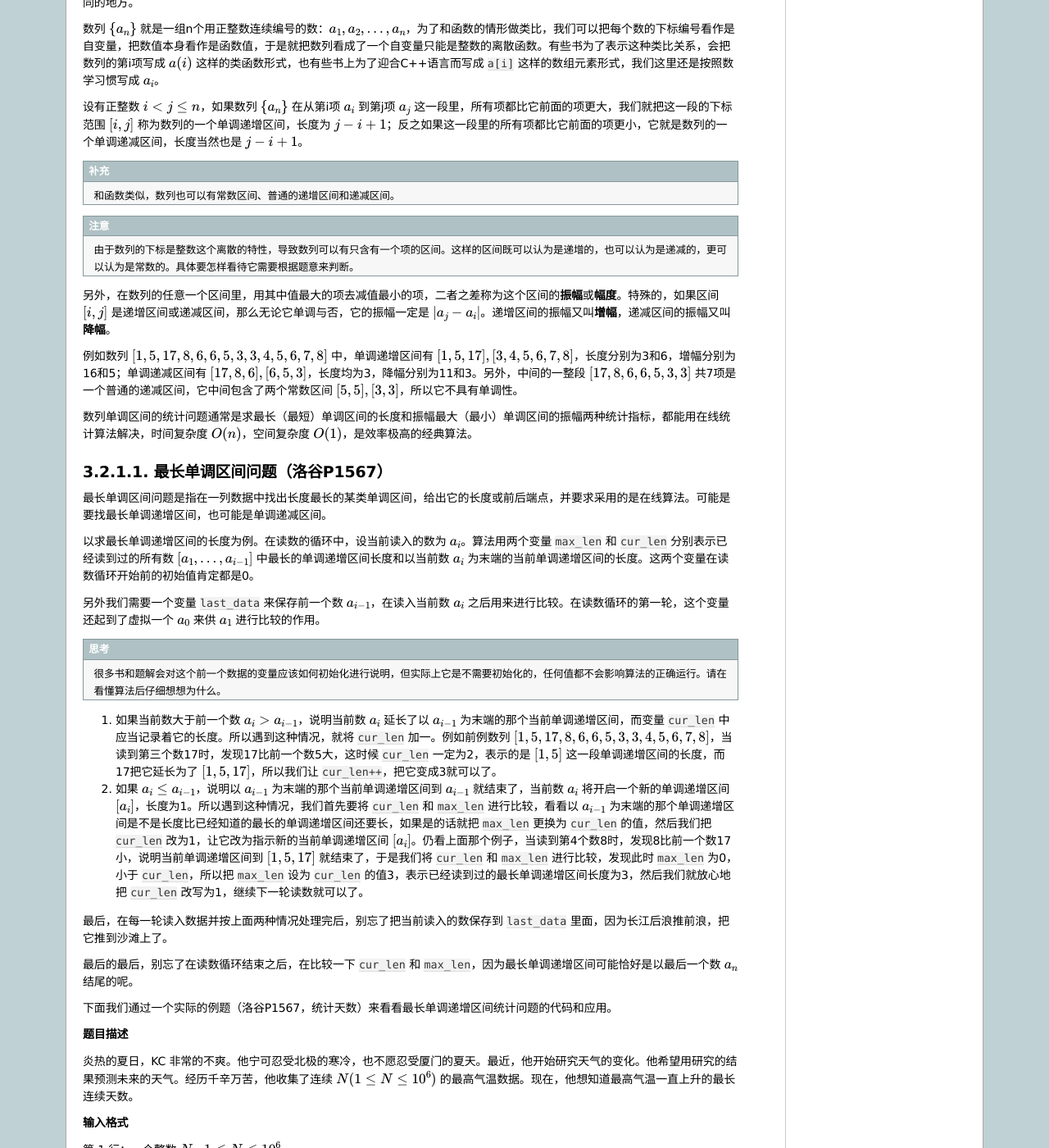
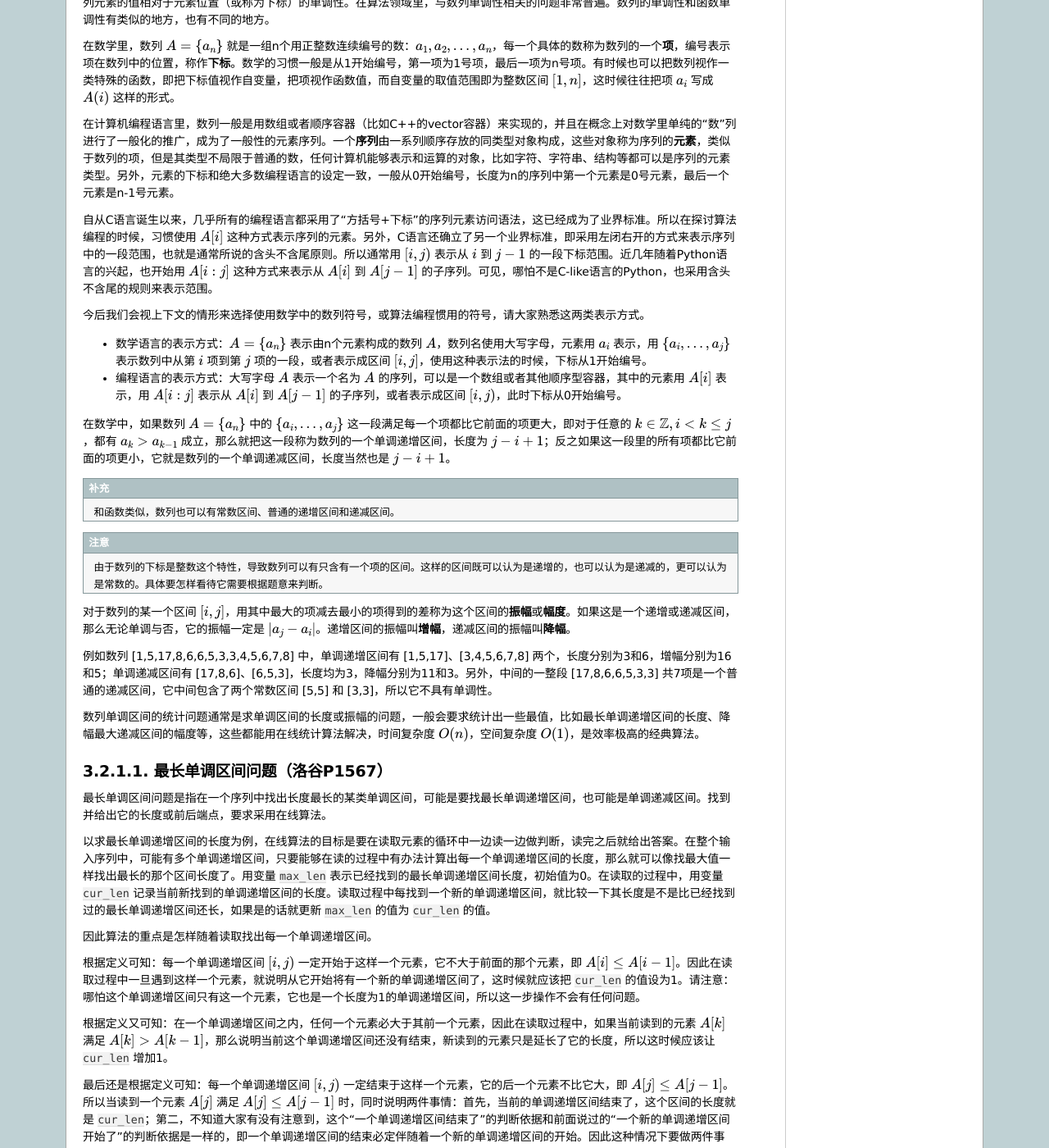
Before and after one commit to majorli/algo_guide, a Sphinx documentation site: the page built from source/ch02/sec02/221_mono_intervals.rst, in a window 1280 px wide and 1400 px high, scrolled down 890 px. Shown: the whole window at 82% size. Built offline with Sphinx 7.4.7, drawn with Linux system fonts in a browser that asks for light colours; formulas are drawn with MathJax 3; some of the changed text lies outside the part shown.

Commit message:
20200413_0011draft_221_proofreading

```diff
--- a/source/ch02/sec02/221_mono_intervals.rst
+++ b/source/ch02/sec02/221_mono_intervals.rst
@@ -1,17 +1,17 @@
 单调区间在线统计
 ++++++++++++++++++++++++
 
-:strong:`单调性`\ 和\ :strong:`单调区间`\ 本是数学上的概念，在初等数学里，主要用于描述一元实数函数和数列的增减性，也叫\ :strong:`单调性`\ 。
+:strong:`单调性`\ 和\ :strong:`单调区间`\ 是数学上的重要概念，用于描述一元实数函数值和数列元素的增减性，以及具有相同增减性的一段范围。
 
 **函数的单调性和单调区间**
 
-对于一个一元实数函数 :math:`f(x)`，如果在某一个取值范围内，对于任意两个不同的自变量 :math:`x_1\lt x_2`，它们所对应的函数值大小关系是 :math:`f(x_1)\lt f(x_2)`，那么我们称函数 :math:`f(x)` 在这个自变量取值范围内\ :strong:`单调递增`\ ，这个取值范围叫做函数 :math:`f(x)` 的一个\ :strong:`单调递增区间`\ ；反之，如果在某一个取值范围内，对于任意两个不同的自变量 :math:`x_1\lt x_2`，它们所对应的函数值大小关系是 :math:`f(x_1)\gt f(x_2)` 的，那么我们称函数 :math:`f(x)` 在这个自变量取值范围内\ :strong:`单调递减`\ ，这个取值范围叫做函数 :math:`f(x)` 的一个\ :strong:`单调递减区间`\ 。通俗地说，单调递增就是函数值随着自变量的增大而增大，单调递减就是函数值随着自变量的增大而减小。
+对于一个一元实数函数 :math:`f(x)`\ ，如果在自变量 :math:`x` 的某一个取值范围内，对于任意两个不同的自变量 :math:`x_1\lt x_2`\ ，它们所对应的函数值大小关系是 :math:`f(x_1)\lt f(x_2)`\ ，那么称函数 :math:`f(x)` 在这个取值范围内\ :strong:`单调递增`\ ，称这个取值范围为函数 :math:`f(x)` 的一个\ :strong:`单调递增区间`\ ；反之，如果在某个取值范围内的任意两个不同自变量 :math:`x_1\lt x_2` 满足 :math:`f(x_1)\gt f(x_2)`\ ，那么称函数 :math:`f(x)` 在这个自变量取值范围内\ :strong:`单调递减`\ ，称这个取值范围为函数 :math:`f(x)` 的一个\ :strong:`单调递减区间`\ 。通俗地说，单调递增就是函数值随着自变量的增大而增大，单调递减就是函数值随着自变量的增大而减小。
 
-例如正比例函数 :math:`f(x)=2x` 就是一个单调递增函数，它的单调区间是整个实数域，对于任意两个不同的实数 :math:`x_1\lt x_2`，必定满足 :math:`2x_1\lt 2x_2`。
+例如正比例函数 :math:`f(x)=2x` 就是一个单调递增函数，它的单调区间是整个实数域 :math:`\Bbb{R}`\ ，任意两个不同的实数 :math:`x_1\lt x_2`\ ，必定满足 :math:`2x_1\lt 2x_2`\ 。
 
-反比例函数 :math:`f(x)={2\over x}` 则有两个单调区间，:math:`(-\infty, 0)` 和\ :math:`(0,+\infty)`，它们都是单调递减区间。任意两个不同的正数 :math:`0\lt x_1\lt x_2` 满足 :math:`{2\over x_1} \gt {2\over x_2}`；对于任意两个不同的负数，情况同样如此。
+反比例函数 :math:`f(x)={2\over x}` 则有两个单调区间，:math:`(-\infty, 0)` 和\ :math:`(0,+\infty)`\ ，它们都是单调递减区间。任意两个不同的正数 :math:`0\lt x_1\lt x_2` 满足 :math:`{2\over x_1} \gt {2\over x_2}`\ ；对于任意两个不同的负数，情况同样如此。
 
-平方数函数 :math:`f(x)=x^2` 也有两个单调区间，:math:`(-\infty, 0]` 和 :math:`[0,+\infty)`，但是前者是单调递减区间，后者是单调递增区间，这是因为负数的平方等于负数的绝对值的平方，而负数越大，其绝对值越小。和反比例函数的情况不同的是，平方函数的两个单调区间里增减性不同，而且两个区间在零点处是连续而且平滑的。
+平方数函数 :math:`f(x)=x^2` 也有两个单调区间，:math:`(-\infty, 0]` 和 :math:`[0,+\infty)`\ 。前者是单调递减区间，后者是单调递增区间，这是因为负数的平方等于负数的绝对值的平方，而负数越大，其绝对值越小。和反比例函数的情况不同的是，平方函数的两个单调区间里增减性不同，而且两个区间在零点处是连续而且平滑的。
 
 .. image:: ../../images/221_mono_int.png
 
@@ -21,16 +21,25 @@
 
    事实上，还可以有函数值不变的区间，叫做常数区间。比如常数函数 :math:`f(x)=c`，整个实数域就是它的常数区间。
 
-   另外，把单调区间可以通过降低条件降格为普通的递增或递减区间。以单调递增区间为例，如果把判断条件中关于函数值的不等式从严格的小于改成小于等于：:math:`x_1\lt x_2 \implies f(x_1)\le f(x_2)`，那么区间就降格成了普通的递减区间。在这样的区间里允许包含一些常数区间。这种情况在分段函数里经常出现。
+   如果把条件从严格的大于（小于）放松为大于等于（小于等于），单调增减性就放宽为普通的增减性，单调区间也就相应地放宽为普通的递增或递减区间。例如满足判断条件 :math:`x_1\lt x_2 \implies f(x_1)\le f(x_2)` 的区间就是普通的递增区间，而不是单调递增区间，称函数 :math:`f(x)` 在这个区间上递增，而不是单调递增。在普通的递增或递减区间里允许包含一些常数子区间，而单调的增减区间内是不能出现常数子区间的，这种情况在分段函数里经常出现。
 
 
 **数列的单调性和单调区间**
 
-函数的单调性是数学里特别特别特别重要的一个知识点，但是单调性并不只用于分析实数函数，它也经常用于分析数列。在计算机领域里数列的单调性（或者叫做离散数据依位置的单调性）是更加常见的问题。数列的单调性和函数单调性有类似的地方，也有不同的地方。
+函数的单调性是数学里特别特别特别重要的一个知识点，但是单调性并不只用于分析实数函数，它也经常用于分析数列，即分析数列元素的值相对于元素位置（或称为下标）的单调性。在算法领域里，与数列单调性相关的问题非常普遍。数列的单调性和函数单调性有类似的地方，也有不同的地方。
 
-数列 :math:`\{a_n\}` 就是一组n个用正整数连续编号的数：:math:`a_1,a_2,\dots,a_n`，为了和函数的情形做类比，我们可以把每个数的下标编号看作是自变量，把数值本身看作是函数值，于是就把数列看成了一个自变量只能是整数的离散函数。有些书为了表示这种类比关系，会把数列的第i项写成 :math:`a(i)` 这样的类函数形式，也有些书上为了迎合C++语言而写成 ``a[i]`` 这样的数组元素形式，我们这里还是按照数学习惯写成 :math:`a_i`。
+在数学里，数列 :math:`A=\{a_n\}` 就是一组n个用正整数连续编号的数：:math:`a_1,a_2,\dots,a_n`\ ，每一个具体的数称为数列的一个\ :strong:`项`\ ，编号表示项在数列中的位置，称作\ :strong:`下标`\ 。数学的习惯一般是从1开始编号，第一项为1号项，最后一项为n号项。有时候也可以把数列视作一类特殊的函数，即把下标值视作自变量，把项视作函数值，而自变量的取值范围即为整数区间 :math:`[1,n]`\ ，这时候往往把项 :math:`a_i` 写成 :math:`A(i)` 这样的形式。
 
-设有正整数 :math:`i\lt j\le n`，如果数列 :math:`\{a_n\}` 在从第i项 :math:`a_i` 到第j项 :math:`a_j` 这一段里，所有项都比它前面的项更大，我们就把这一段的下标范围 :math:`[i,j]` 称为数列的一个单调递增区间，长度为 :math:`j-i+1`；反之如果这一段里的所有项都比它前面的项更小，它就是数列的一个单调递减区间，长度当然也是 :math:`j-i+1`。
+在计算机编程语言里，数列一般是用数组或者顺序容器（比如C++的vector容器）来实现的，并且在概念上对数学里单纯的“数”列进行了一般化的推广，成为了一般性的元素序列。一个\ :strong:`序列`\ 由一系列顺序存放的同类型对象构成，这些对象称为序列的\ :strong:`元素`\ ，类似于数列的项，但是其类型不局限于普通的数，任何计算机能够表示和运算的对象，比如字符、字符串、结构等都可以是序列的元素类型。另外，元素的下标和绝大多数编程语言的设定一致，一般从0开始编号，长度为n的序列中第一个元素是0号元素，最后一个元素是n-1号元素。
+
+自从C语言诞生以来，几乎所有的编程语言都采用了“方括号+下标”的序列元素访问语法，这已经成为了业界标准。所以在探讨算法编程的时候，习惯使用 :math:`A[i]` 这种方式表示序列的元素。另外，C语言还确立了另一个业界标准，即采用左闭右开的方式来表示序列中的一段范围，也就是通常所说的含头不含尾原则。所以通常用 :math:`[i,j)` 表示从 :math:`i` 到 :math:`j-1` 的一段下标范围。近几年随着Python语言的兴起，也开始用 :math:`A[i:j]` 这种方式来表示从 :math:`A[i]` 到 :math:`A[j-1]` 的子序列。可见，哪怕不是C-like语言的Python，也采用含头不含尾的规则来表示范围。
+
+今后我们会视上下文的情形来选择使用数学中的数列符号，或算法编程惯用的符号，请大家熟悉这两类表示方式。
+
+* 数学语言的表示方式：:math:`A=\{a_n\}` 表示由n个元素构成的数列 :math:`A`\ ，数列名使用大写字母，元素用 :math:`a_i` 表示，用 :math:`\{a_i,\dots,a_j\}` 表示数列中从第 :math:`i` 项到第 :math:`j` 项的一段，或者表示成区间 :math:`[i,j]`\ ，使用这种表示法的时候，下标从1开始编号。
+* 编程语言的表示方式：大写字母 :math:`A` 表示一个名为 :math:`A` 的序列，可以是一个数组或者其他顺序型容器，其中的元素用 :math:`A[i]` 表示，用 :math:`A[i:j]` 表示从 :math:`A[i]` 到 :math:`A[j-1]` 的子序列，或者表示成区间 :math:`[i,j)`\ ，此时下标从0开始编号。
+
+在数学中，如果数列 :math:`A=\{a_n\}` 中的 :math:`\{a_i,\dots,a_j\}` 这一段满足每一个项都比它前面的项更大，即对于任意的 :math:`k\in\Bbb{Z},i\lt k \le j`\ ，都有 :math:`a_k \gt a_{k-1}` 成立，那么就把这一段称为数列的一个单调递增区间，长度为 :math:`j-i+1`\ ；反之如果这一段里的所有项都比它前面的项更小，它就是数列的一个单调递减区间，长度当然也是 :math:`j-i+1`\ 。
 
 .. admonition:: 补充
 
@@ -38,37 +47,70 @@
 
 .. attention::
 
-   由于数列的下标是整数这个离散的特性，导致数列可以有只含有一个项的区间。这样的区间既可以认为是递增的，也可以认为是递减的，更可以认为是常数的。具体要怎样看待它需要根据题意来判断。
+   由于数列的下标是整数这个特性，导致数列可以有只含有一个项的区间。这样的区间既可以认为是递增的，也可以认为是递减的，更可以认为是常数的。具体要怎样看待它需要根据题意来判断。
 
-另外，在数列的任意一个区间里，用其中值最大的项去减值最小的项，二者之差称为这个区间的\ :strong:`振幅`\ 或\ :strong:`幅度`\ 。特殊的，如果区间 :math:`[i,j]` 是递增区间或递减区间，那么无论它单调与否，它的振幅一定是 :math:`\vert a_j-a_i\vert`。递增区间的振幅又叫\ :strong:`增幅`\ ，递减区间的振幅又叫\ :strong:`降幅`\ 。
+对于数列的某一个区间 :math:`[i,j]`\ ，用其中最大的项减去最小的项得到的差称为这个区间的\ :strong:`振幅`\ 或\ :strong:`幅度`\ 。如果这是一个递增或递减区间，那么无论单调与否，它的振幅一定是 :math:`\vert a_j-a_i\vert`\ 。递增区间的振幅叫\ :strong:`增幅`\ ，递减区间的振幅叫\ :strong:`降幅`\ 。
 
-例如数列 :math:`[1,5,17,8,6,6,5,3,3,4,5,6,7,8]` 中，单调递增区间有 :math:`[1,5,17],[3,4,5,6,7,8]`，长度分别为3和6，增幅分别为16和5；单调递减区间有 :math:`[17,8,6],[6,5,3]`，长度均为3，降幅分别为11和3。另外，中间的一整段 :math:`[17,8,6,6,5,3,3]` 共7项是一个普通的递减区间，它中间包含了两个常数区间 :math:`[5,5],[3,3]`，所以它不具有单调性。
+例如数列 [1,5,17,8,6,6,5,3,3,4,5,6,7,8] 中，单调递增区间有 [1,5,17]、[3,4,5,6,7,8] 两个，长度分别为3和6，增幅分别为16和5；单调递减区间有 [17,8,6]、[6,5,3]，长度均为3，降幅分别为11和3。另外，中间的一整段 [17,8,6,6,5,3,3] 共7项是一个普通的递减区间，它中间包含了两个常数区间 [5,5] 和 [3,3]，所以它不具有单调性。
 
-数列单调区间的统计问题通常是求最长（最短）单调区间的长度和振幅最大（最小）单调区间的振幅两种统计指标，都能用在线统计算法解决，时间复杂度 :math:`O(n)`，空间复杂度 :math:`O(1)`，是效率极高的经典算法。
+数列单调区间的统计问题通常是求单调区间的长度或振幅的问题，一般会要求统计出一些最值，比如最长单调递增区间的长度、降幅最大递减区间的幅度等，这些都能用在线统计算法解决，时间复杂度 :math:`O(n)`\ ，空间复杂度 :math:`O(1)`\ ，是效率极高的经典算法。
 
 .. index:: 最长单调区间长度
 
 最长单调区间问题（洛谷P1567）
 ^^^^^^^^^^^^^^^^^^^^^^^^^^^^^
 
-最长单调区间问题是指在一列数据中找出长度最长的某类单调区间，给出它的长度或前后端点，并要求采用的是在线算法。可能是要找最长单调递增区间，也可能是单调递减区间。
+最长单调区间问题是指在一个序列中找出长度最长的某类单调区间，可能是要找最长单调递增区间，也可能是单调递减区间。找到并给出它的长度或前后端点，要求采用在线算法。
 
-以求最长单调递增区间的长度为例。在读数的循环中，设当前读入的数为 :math:`a_i`。算法用两个变量 ``max_len`` 和 ``cur_len`` 分别表示已经读到过的所有数 :math:`[a_1,\dots,a_{i-1}]` 中最长的单调递增区间长度和以当前数 :math:`a_i` 为末端的当前单调递增区间的长度。这两个变量在读数循环开始前的初始值肯定都是0。
+以求最长单调递增区间的长度为例，在线算法的目标是要在读取元素的循环中一边读一边做判断，读完之后就给出答案。在整个输入序列中，可能有多个单调递增区间，只要能够在读的过程中有办法计算出每一个单调递增区间的长度，那么就可以像找最大值一样找出最长的那个区间长度了。用变量 ``max_len`` 表示已经找到的最长单调递增区间长度，初始值为0。在读取的过程中，用变量 ``cur_len`` 记录当前新找到的单调递增区间的长度。读取过程中每找到一个新的单调递增区间，就比较一下其长度是不是比已经找到过的最长单调递增区间还长，如果是的话就更新 ``max_len`` 的值为 ``cur_len`` 的值。
 
-另外我们需要一个变量 ``last_data`` 来保存前一个数 :math:`a_{i-1}`，在读入当前数 :math:`a_i` 之后用来进行比较。在读数循环的第一轮，这个变量还起到了虚拟一个 :math:`a_0` 来供 :math:`a_1` 进行比较的作用。
+因此算法的重点是怎样随着读取找出每一个单调递增区间。
 
-.. admonition:: 思考
+根据定义可知：每一个单调递增区间 :math:`[i,j)` 一定开始于这样一个元素，它不大于前面的那个元素，即 :math:`A[i]\le A[i-1]`\ 。因此在读取过程中一旦遇到这样一个元素，就说明从它开始将有一个新的单调递增区间了，这时候就应该把 ``cur_len`` 的值设为1。请注意：哪怕这个单调递增区间只有这一个元素，它也是一个长度为1的单调递增区间，所以这一步操作不会有任何问题。
 
-   很多书和题解会对这个前一个数据的变量应该如何初始化进行说明，但实际上它是不需要初始化的，任何值都不会影响算法的正确运行。请在看懂算法后仔细想想为什么。
+根据定义又可知：在一个单调递增区间之内，任何一个元素必大于其前一个元素，因此在读取过程中，如果当前读到的元素 :math:`A[k]` 满足 :math:`A[k]\gt A[k-1]`\ ，那么说明当前这个单调递增区间还没有结束，新读到的元素只是延长了它的长度，所以这时候应该让 ``cur_len`` 增加1。
 
+最后还是根据定义可知：每一个单调递增区间 :math:`[i,j)` 一定结束于这样一个元素，它的后一个元素不比它大，即 :math:`A[j]\le A[j-1]`\ 。所以当读到一个元素 :math:`A[j]` 满足 :math:`A[j]\le A[j-1]` 时，同时说明两件事情：首先，当前的单调递增区间结束了，这个区间的长度就是 ``cur_len``\ ；第二，不知道大家有没有注意到，这个“一个单调递增区间结束了”的判断依据和前面说过的“一个新的单调递增区间开始了”的判断依据是一样的，即一个单调递增区间的结束必定伴随着一个新的单调递增区间的开始。因此这种情况下要做两件事情，先根据 ``cur_len`` 的值更新 ``max_len``\ ，然后让 ``cur_len`` 的值变成1。
 
-1. 如果当前数大于前一个数 :math:`a_{i}\gt a_{i-1}`，说明当前数 :math:`a_i` 延长了以 :math:`a_{i-1}` 为末端的那个当前单调递增区间，而变量 ``cur_len`` 中应当记录着它的长度。所以遇到这种情况，就将 ``cur_len`` 加一。例如前例数列 :math:`[1,5,17,8,6,6,5,3,3,4,5,6,7,8]`，当读到第三个数17时，发现17比前一个数5大，这时候 ``cur_len`` 一定为2，表示的是 :math:`[1,5]` 这一段单调递增区间的长度，而17把它延长为了 :math:`[1,5,17]`，所以我们让 ``cur_len++``，把它变成3就可以了。
+在整个读取过程中，每一次都只需要将当前读到的元素和它的上一个元素做比较，因此并不需要把所有读到的元素都保存下来，我们只需要用一个临时变量 ``last`` 保存好每一次读入的元素，当下一次读入的时候和它做比较就可以了。
 
-2. 如果 :math:`a_{i}\le a_{i-1}`，说明以 :math:`a_{i-1}` 为末端的那个当前单调递增区间到 :math:`a_{i-1}` 就结束了，当前数 :math:`a_i` 将开启一个新的单调递增区间 :math:`[a_i]`，长度为1。所以遇到这种情况，我们首先要将 ``cur_len`` 和 ``max_len`` 进行比较，看看以 :math:`a_{i-1}` 为末端的那个单调递增区间是不是长度比已经知道的最长的单调递增区间还要长，如果是的话就把 ``max_len`` 更换为 ``cur_len`` 的值，然后我们把 ``cur_len`` 改为1，让它改为指示新的当前单调递增区间 :math:`[a_i]`。仍看上面那个例子，当读到第4个数8时，发现8比前一个数17小，说明当前单调递增区间到 :math:`[1,5,17]` 就结束了，于是我们将 ``cur_len`` 和 ``max_len`` 进行比较，发现此时 ``max_len`` 为0，小于 ``cur_len``，所以把 ``max_len`` 设为 ``cur_len`` 的值3，表示已经读到过的最长单调递增区间长度为3，然后我们就放心地把 ``cur_len`` 改写为1，继续下一轮读数就可以了。
+现在可以把上面的分析结论整理成算法的框架如下：
 
-最后，在每一轮读入数据并按上面两种情况处理完后，别忘了把当前读入的数保存到 ``last_data`` 里面，因为长江后浪推前浪，把它推到沙滩上了。
+.. admonition:: 最长单调递增区间算法
 
-最后的最后，别忘了在读数循环结束之后，在比较一下 ``cur_len`` 和 ``max_len``，因为最长单调递增区间可能恰好是以最后一个数 :math:`a_n` 结尾的呢。
+   :math:`\text{MaxIncrementalRange}(A, n):`
+
+      :math:`cur\_len\leftarrow0,max\_len\leftarrow0`
+
+      :math:`\text{FOR  } i \leftarrow 0 \text{  TO  } n-1 \text{  DO}`
+
+         :math:`\text{IF  } A[i] \gt last \text{  THEN}`
+
+            :math:`cur\_len\leftarrow cur\_len+1`
+
+         :math:`\text{ELSE}`
+
+            :math:`max\_len\leftarrow\max\{max\_len, cur\_len\}`
+
+            :math:`cur\_len\leftarrow1`
+
+         :math:`last\leftarrow A[i]`
+
+      :math:`\text{RETURN  } \max\{max\_len, cur\_len\}`
+
+这个算法有三个地方值得一题：
+
+1. 在整个算法最初的时候只给 ``max_len`` 和 ``cur_len`` 设置了初始值0，并没有给 ``last`` 变量赋初始值。所以我们不能假设在读取序列第一个元素 :math:`A[0]` 的时候 ``last`` 会有一个什么样的值，而且仔细想想这个变量确实设置什么初始值都不合适。这样不会有问题吗？
+
+   其实由于 ``cur_len`` 和 ``max_len`` 的初始值都为0，所以 ``last`` 的初始值就不重要了。仔细观察算法，每读取一个元素之后紧接着就进行 ``IF`` 判断，一共有两个分支。当读完 :math:`A[0]` 之后，这条判断语句无论进入哪一个分支，其结果都是让 ``cur_len`` 变成1。如果进入的是 ``ELSE`` 分支，由于此时 ``max_len`` 和 ``cur_len`` 都为0，所以 ``max_len`` 的值也不会发生变化，仍然保持为0。这样的结果是正确的，无论 ``last`` 当时的值是多少，都会开始一个以 :math:`A[0]` 为起点的新的单调递增区间，并且已知的最大单调递增区间长度仍然为0。
+
+2. 根据前面的描述我们知道，如果有一个元素终结了前一个单调递增区间，那么它一定同时开启了一个新的单调递增区间，这就是算法中 ``IF`` 语句的 ``ELSE`` 分支处理的情况。唯独整个序列的第一个元素 :math:`A[0]` 是特殊情况，它总是开启一个新单调递增区间，但它永远不会是前一个单调递增区间的终结，因为在它之前没有元素。
+
+   但是如前所述，我们通过将 ``cur_len`` 的初始值设为0的方法，成功解决了第一个元素的特殊情况。可以这样理解，现在它不光开启了一个新的单调递增区间，而且终结了前一个“长度为0的虚拟的”单调递增区间。所以算法中并不需要对 :math:`A[0]` 做任何特殊处理，和其他元素做完全一样的处理就可以了，算法因此变得简洁。
+
+3. 在读取完所有元素之后，算法应该已经知道了最长的单调递增区间的长度了，但这个长度并不是 ``max_len``\ ，而是 ``cur_len`` 和 ``max_len`` 二者中的大者，这是这个算法最大的坑点。
+
+   请别忘了，最长的单调递增区间有可能位于整个序列的尾部，即以最后一个元素 :math:`A[n-1]` 结尾。这种情况下，循环没有机会读到它的下一个元素，也就没有机会运行下一次 ``IF`` 判断，也就没有机会进入到 ``ELSE`` 分支里面更新 ``max_len`` 的值。这最后一次更新需要留到循环结束之后去做！
 
 
 .. index:: 【统计天数】, 〖洛谷P1567〗
@@ -81,9 +123,9 @@
 
 **输入格式**
 
-第 1 行：一个整数 :math:`N`。:math:`1 \le N \le 10^6`。
+第 1 行：一个整数 :math:`N`。:math:`1 \le N \le 10^6`\ 。
 
-第 2 行：:math:`N` 个空格隔开的整数，表示连续 :math:`N` 天的最高气温。:math:`0 \le 最高气温 \le 10^9`。
+第 2 行：:math:`N` 个空格隔开的整数，表示连续 :math:`N` 天的最高气温。:math:`0 \le 最高气温 \le 10^9`\ 。
 
 **输出格式**
 
@@ -119,11 +161,10 @@
 
 .. admonition:: 思考
 
-   1. 为什么用来保存上一个数据的那个变量，在读数开始之前不需要初始化？
-   2. 如果要求的是最长单调递减区间，算法要怎样改动？用来保存上一个数据的那个变量是不是仍然不需要初始化？
-   3. 如果要求的是最短单调区间，算法需要做怎样的改动？
-   4. 如果要求的不是区间长度，而是区间的两个端点，算法要如何改动？
-   5. 如果是要统计普通的增减区间，不一定非要单调，算法又该如何改动？
+   1. 如果要求的是最长单调递减区间，算法要怎样改动？
+   2. 如果要求的是最短单调区间，算法需要做怎样的改动？
+   3. 如果要求的不是区间长度，而是区间的两个端点，算法要如何改动？
+   4. 如果是要统计普通的增减区间，不一定非要单调，算法又该如何改动？
 
 
 .. index:: 最大单调区间振幅
```
